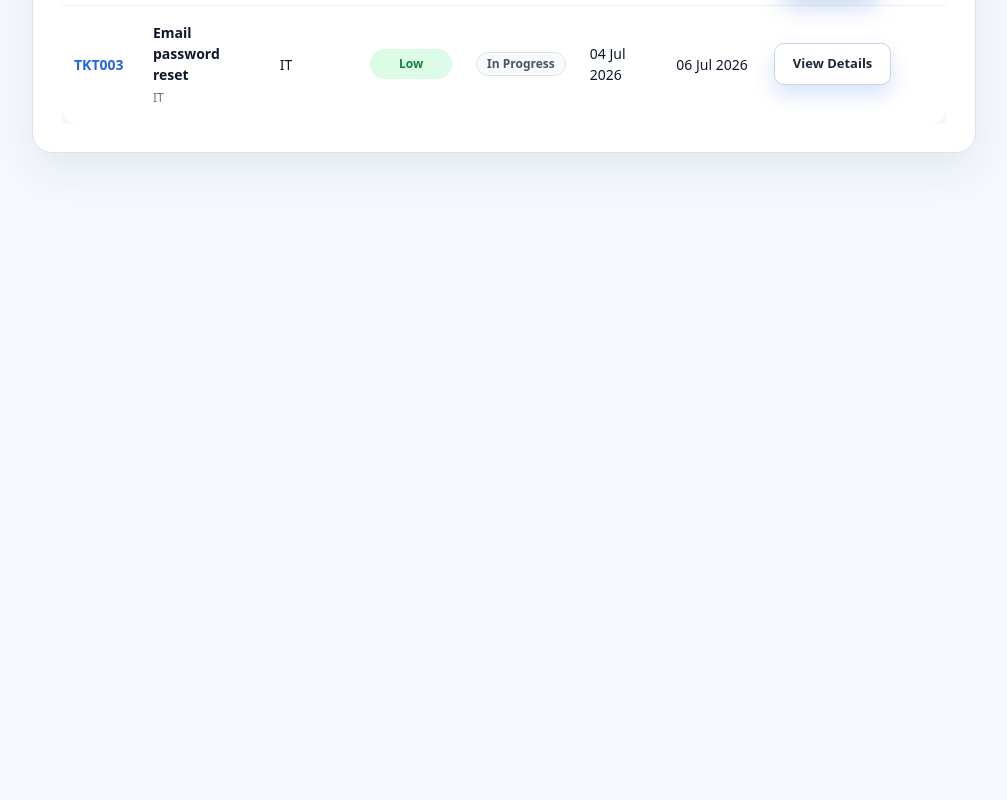
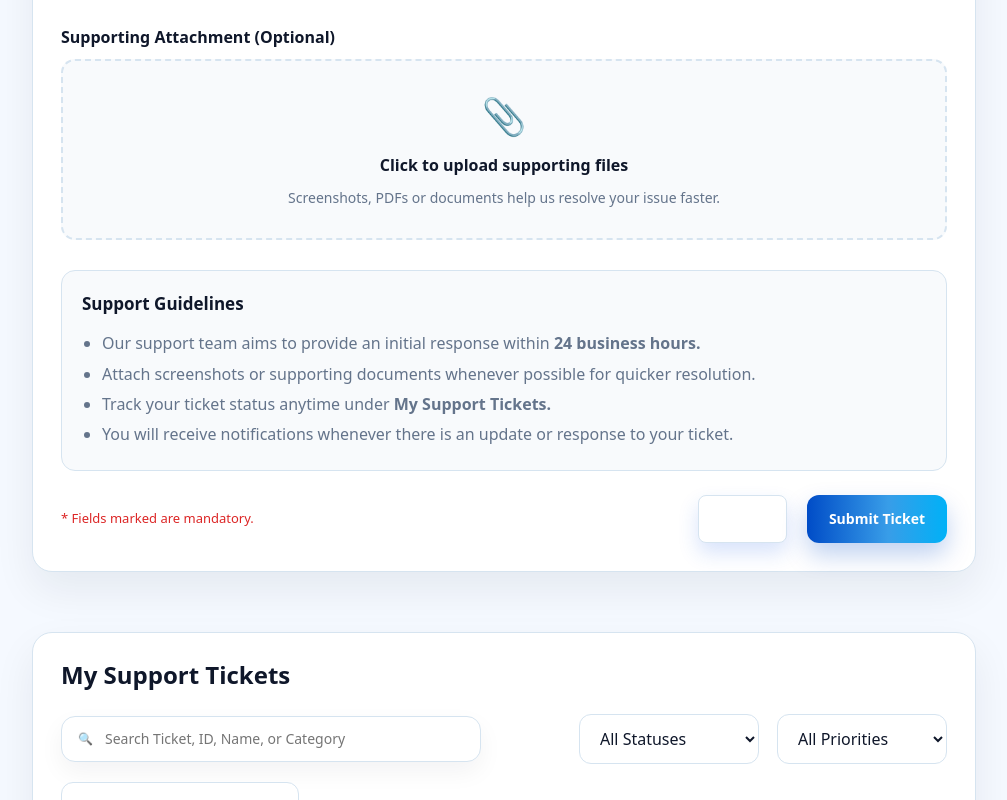
Before and after one commit to yashaswini-cyber/palc-alumni-portal, a React (Vite) app in the folder palc-alumni-portal/: page /helpdesk in a window 1280 px wide. Shown: the part 1439-2239 px from the top of the page, without its empty margins (272-1279 px from the left). Before the commit the page ends 1652 px from the top, so only its background shows below. Built offline with nearby package versions, Linux system fonts and the light colour scheme.

Commit message:
The Create Ticket section card is working completely alright.

```diff
--- a/palc-alumni-portal/src/modules/helpdesk/HelpdeskPage.tsx
+++ b/palc-alumni-portal/src/modules/helpdesk/HelpdeskPage.tsx
@@ -52,7 +52,6 @@ const getPriorityStyle = (priority: string) => {
 };
 
 export default function HelpdeskPage() {
-  const [showCreateTicket, setShowCreateTicket] = useState(false);
   const [searchQuery, setSearchQuery] = useState("");
   const [statusFilter, setStatusFilter] = useState("All Statuses");
   const [categoryFilter, setCategoryFilter] = useState("All Categories");
@@ -76,12 +75,9 @@ export default function HelpdeskPage() {
   const ticketsSectionRef = useRef<HTMLDivElement>(null);
 
   const openCreateTicket = () => {
-    setShowCreateTicket(true);
-    requestAnimationFrame(() => document.getElementById("create-ticket")?.scrollIntoView({ behavior: "smooth", block: "start" }));
-  };
+  document.getElementById("create-ticket")?.scrollIntoView({ behavior: "smooth",block: "start", });};
 
-  const cancelCreateTicket = () => { resetTicketForm(); setShowCreateTicket(false); };
-
+  const cancelCreateTicket = () => {resetTicketForm();};
   const handleSubmitTicket = () => {
     if (!ticketForm.subject.trim() || !ticketForm.description.trim() || !requiredBy) {
       alert("Please complete all mandatory fields.");
@@ -98,7 +94,6 @@ export default function HelpdeskPage() {
     };
     setTicketList((prev) => [newTicket, ...prev]);
     resetTicketForm();
-    setShowCreateTicket(false);
     requestAnimationFrame(() => ticketsSectionRef.current?.scrollIntoView({ behavior: "smooth", block: "start" }));
   };
 
@@ -157,7 +152,7 @@ export default function HelpdeskPage() {
         ))}
       </div>
 
-      {showCreateTicket && (
+      <div id="create-ticket">
         <div id="create-ticket">
           <SectionCard title="Create a New Support Ticket" subtitle="Provide the information below to help our support team understand and resolve your issue efficiently.">
             <div style={{ display: "grid", gridTemplateColumns: "repeat(auto-fit,minmax(320px,1fr))", gap: "24px" }}>
@@ -237,7 +232,7 @@ export default function HelpdeskPage() {
             </div>
           </SectionCard>
         </div>
-      )}
+      </div>
 
       <div ref={ticketsSectionRef}>
         <SectionCard title="My Support Tickets">
```
